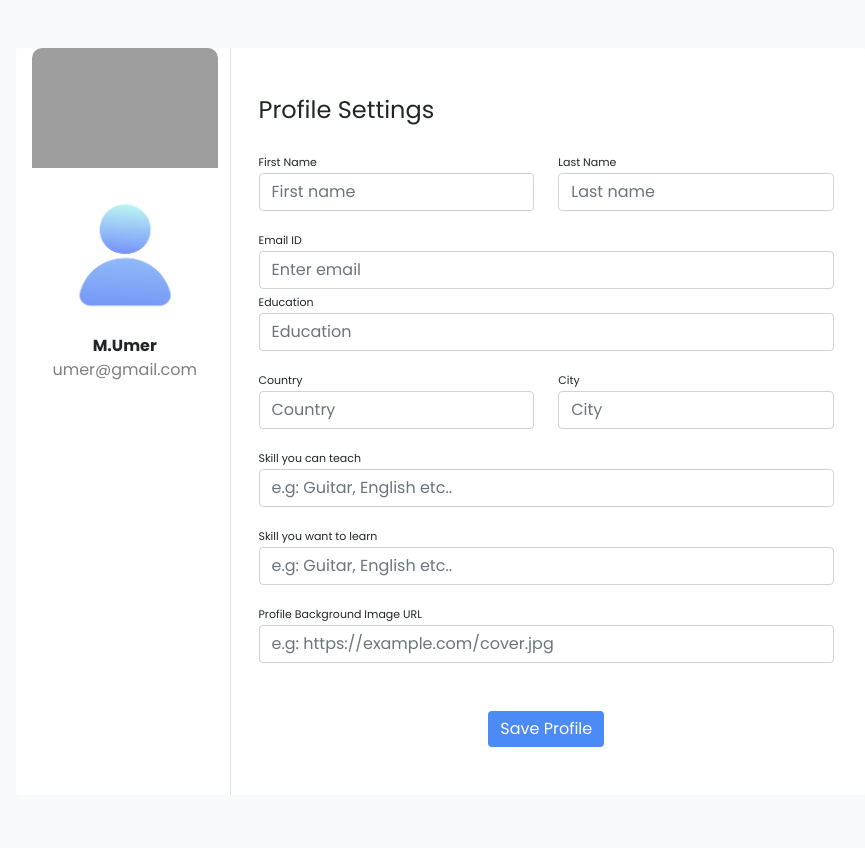
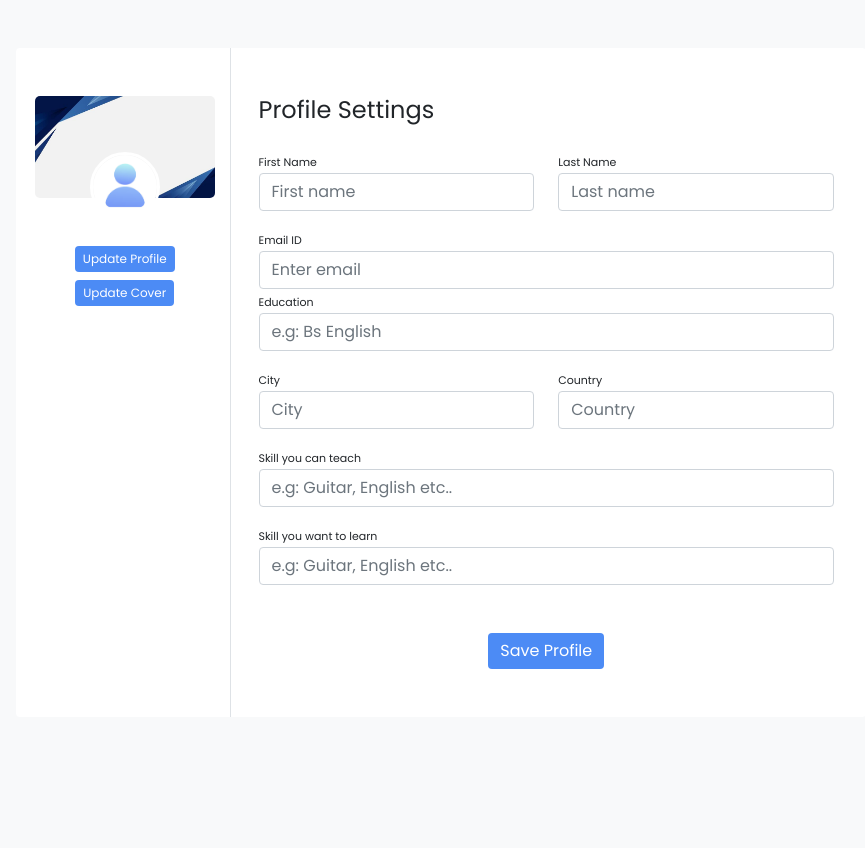
Before and after one commit to umernadim/barterBrains, a PHP site: page /edit-profile.html in a window 1280 px wide. Shown: the whole page, without its empty margins (199-1064 px from the left). Run offline with PHP 8.4, Linux system fonts and the light colour scheme; grey boxes are pictures that could not be loaded.

Commit message:
new updates

```diff
--- a/edit-profile.html
+++ b/edit-profile.html
@@ -15,97 +15,148 @@
     <link rel="stylesheet" href="style1.css" />
   </head>
   <body>
+    <div id="Edit-profile-container" class="container rounded bg-white mt-5 mb-5" style="max-width: 850px">
+      <div class="row">
+        <div class="col-md-3 border-right" id="profile-card">
+          <div
+            class="d-flex flex-column align-items-center text-center p-3 py-5"
+          >
+            <!-- Cover Image -->
+            <img src="assets/profile-background-img.jpg" id="profile-cover" />
 
-  <div class="container rounded bg-white mt-5 mb-5" style="max-width: 850px;">
+            <!-- Profile Image -->
+            <img
+              class="rounded-circle"
+              id="profile-img"
+              src="assets/profile-img.avif"
+            />
 
-    <div class="row">
-      <!-- ✅ PROFILE CARD with cover image -->
-      <div class="col-md-3 border-right">
-        <div class="profile-card">
-          <!-- Profile Background Image -->
-          <div class="profile-cover">
-            <img src="assets/profile-cover.avif" alt="Profile Cover" class="cover-img">
-          </div>
-          <!-- Profile Picture -->
-          <div class="d-flex flex-column align-items-center text-center p-3 py-5">
-            <img class="rounded-circle mt-2" width="150px" src="assets/profile-img.avif">
-            <span class="font-weight-bold">M.Umer</span>
-            <span class="text-black-50">umer@gmail.com</span>
-          </div>
+            <!-- Label acts as button to trigger hidden input -->
+            <label class="file-label mt-5">
+              Update Profile
+              <input
+                type="file"
+                id="profileInput"
+                accept="image/*"
+                style="display: none"
+              />
+            </label>
+
+            <label class="file-label mt-2">
+              Update Cover
+              <input
+                type="file"
+                id="coverInput"
+                accept="image/*"
+                style="display: none"
+              />
+            </label>
           </div>
         </div>
 
-      <!-- ✅ PROFILE FORM -->
         <div class="col-md-9">
           <div class="p-3 py-5">
             <div class="d-flex justify-content-between align-items-center mb-3">
               <h4 class="text-right">Profile Settings</h4>
             </div>
 
+            <!-- ✅ FORM starts here -->
             <form action="#" method="POST">
               <div class="row mt-2">
                 <div class="col-md-6">
                   <label class="labels">First Name</label>
-                <input type="text" class="form-control" placeholder="First name" name="first_name">
+                  <input
+                    type="text"
+                    class="form-control"
+                    placeholder="First name"
+                    name="first_name"
+                  />
                 </div>
                 <div class="col-md-6">
                   <label class="labels">Last Name</label>
-                <input type="text" class="form-control" placeholder="Last name" name="last_name">
+                  <input
+                    type="text"
+                    class="form-control"
+                    placeholder="Last name"
+                    name="last_name"
+                  />
                 </div>
               </div>
 
               <div class="row mt-3">
                 <div class="col-md-12">
                   <label class="labels">Email ID</label>
-                <input type="email" class="form-control" placeholder="Enter email" name="email">
+                  <input
+                    type="email"
+                    class="form-control"
+                    placeholder="Enter email"
+                    name="email"
+                  />
                 </div>
                 <div class="col-md-12">
                   <label class="labels">Education</label>
-                <input type="text" class="form-control" placeholder="Education" name="education">
+                  <input
+                    type="text"
+                    class="form-control"
+                    placeholder="e.g: Bs English"
+                    name="education"
+                  />
                 </div>
               </div>
 
               <div class="row mt-3">
                 <div class="col-md-6">
-                <label class="labels">Country</label>
-                <input type="text" class="form-control" placeholder="Country" name="country">
+                  <label class="labels">City</label>
+                  <input
+                    type="text"
+                    class="form-control"
+                    placeholder="City"
+                    name="City"
+                  />
                 </div>
                 <div class="col-md-6">
-                <label class="labels">City</label>
-                <input type="text" class="form-control" placeholder="City" name="city">
+                  <label class="labels">Country</label>
+                  <input
+                    type="text"
+                    class="form-control"
+                    placeholder="Country"
+                    name="Country"
+                  />
                 </div>
               </div>
 
-            <!-- ✅ Skills section -->
+              <!-- ✅ Moved Skills section here -->
               <div class="row mt-3">
                 <div class="col-md-12">
                   <label class="labels">Skill you can teach</label>
-                <input type="text" class="form-control" placeholder="e.g: Guitar, English etc.." name="teach_skill">
+                  <input
+                    type="text"
+                    class="form-control"
+                    placeholder="e.g: Guitar, English etc.."
+                    name="teach_skill"
+                  />
                 </div>
                 <div class="col-md-12 mt-3">
                   <label class="labels">Skill you want to learn</label>
-                <input type="text" class="form-control" placeholder="e.g: Guitar, English etc.." name="learn_skill">
-              </div>
-            </div>
-
-            <!-- ✅ New: Background image field -->
-            <div class="row mt-3">
-              <div class="col-md-12">
-                <label class="labels">Profile Background Image URL</label>
-                <input type="text" class="form-control" placeholder="e.g: https://example.com/cover.jpg" name="cover_image">
+                  <input
+                    type="text"
+                    class="form-control"
+                    placeholder="e.g: Guitar, English etc.."
+                    name="learn_skill"
+                  />
                 </div>
               </div>
 
               <div class="mt-5 text-center">
-              <button class="btn btn-primary profile-button" type="submit">Save Profile</button>
+                <button class="btn btn-primary profile-button" type="submit">
+                  Save Profile
+                </button>
               </div>
             </form>
+            <!-- ✅ FORM ends here -->
           </div>
         </div>
       </div>
     </div>
-
   </body>
-
-
 </html>
--- a/style1.css
+++ b/style1.css
@@ -806,32 +806,41 @@ footer p {
 }
 
 
-
 /* code for edit-profile-page  */
-
-.profile-card {
+#profile-card {
   position: relative;
-  width: 100%;
 }
 
-.profile-cover {
-  width: 100%;
-  height: 120px;
-  overflow: hidden;
-  border-top-left-radius: 10px;
-  border-top-right-radius: 10px;
+#profile-card #profile-cover {
+  width: 180px;
+  border-radius: 5px;
 }
 
-.cover-img {
-  width: 100%;
-  height: 100%;
-  object-fit: cover;
+#profile-card #profile-img {
+  width: 70px;
+  border-radius: 50%;
+  position: absolute;
+  bottom: 74%;
+  left: 50%;
+  transform: translateX(-50%);
+  border: 3px solid #fff;
 }
 
-.profile-card .text-center {
-  position: relative;
-  margin-top: -40px; /* overlap the profile image over the cover */
+.file-label {
+  cursor: pointer;
+  background: var(--btn-color);
+  color: var(--text-color-light);
+  padding: 4px 8px;
+  border-radius: 4px;
+  font-size: 12px;
+  display: inline-block;
 }
+
+.file-label:hover {
+  background: #3467d6;
+}
+
+
 
 
 .form-control:focus {
```
Also changed, not shown: other parts of style1.css (+47 -5 lines), dashboard1.html (+20 -3 lines), script.js (+97 -2 lines). Lines whose indentation alone changed are shown as unchanged.
